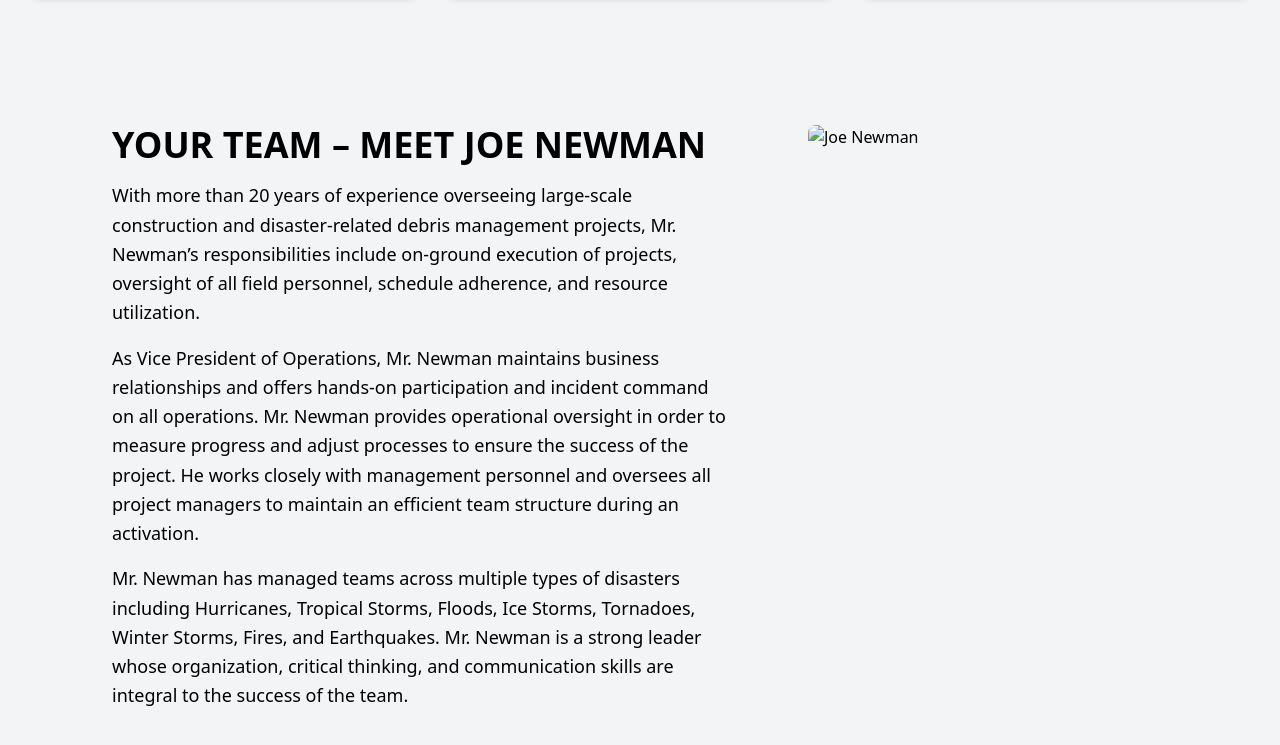
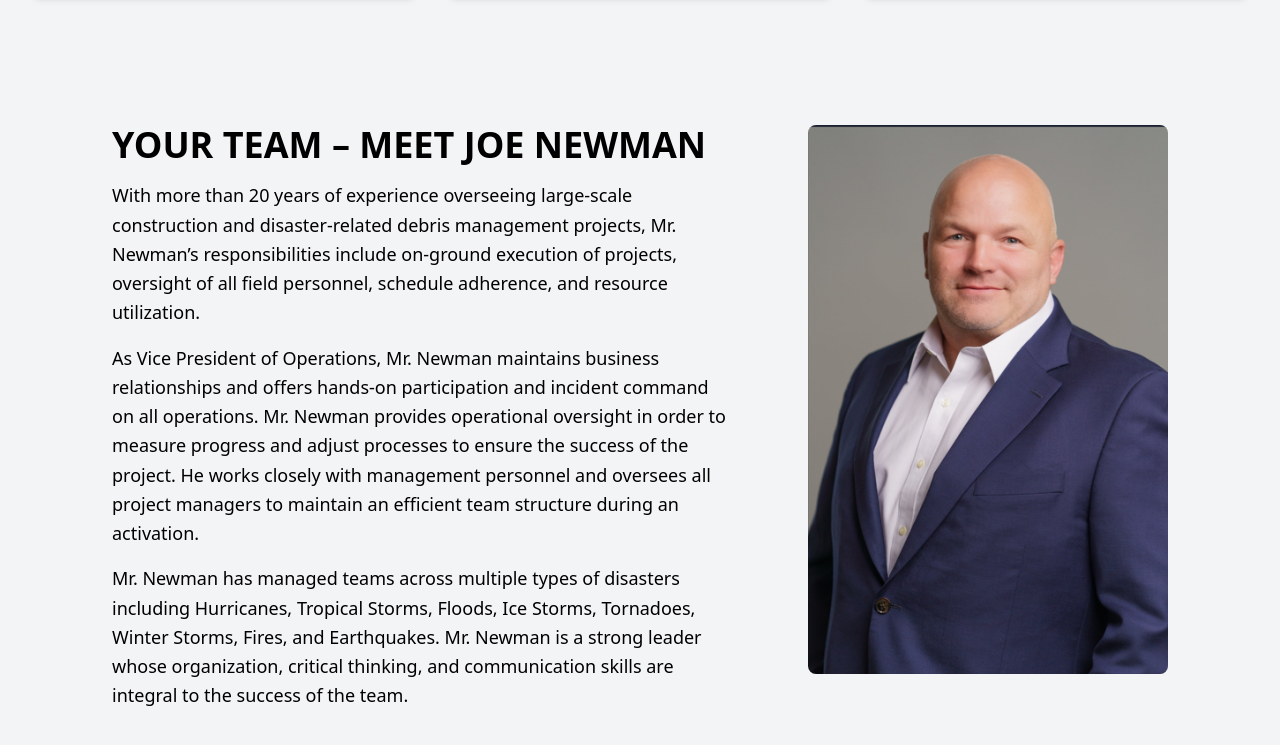
Before and after one commit to Vince489/wilmer, a website: page index.html in a window 1280 px wide. Shown: the part 1916-2661 px from the top of the page. Drawn offline with Linux system fonts and the light colour scheme; the site is published under a folder, as on GitHub Pages, so addresses that start at the root find nothing.

Commit message:
joe again

```diff
--- a/index.html
+++ b/index.html
@@ -129,7 +129,7 @@
       </div>
       <!-- Image Section -->
       <div class="md:w-2/5 flex justify-end">
-        <img src="/joe2.png" alt="Joe Newman" class="w-full max-w-[360px] rounded-lg object-cover">
+        <img src="./joe2.png" alt="Joe Newman" class="w-full max-w-[360px] rounded-lg object-cover">
       </div>
     </div>
 </section>
```
